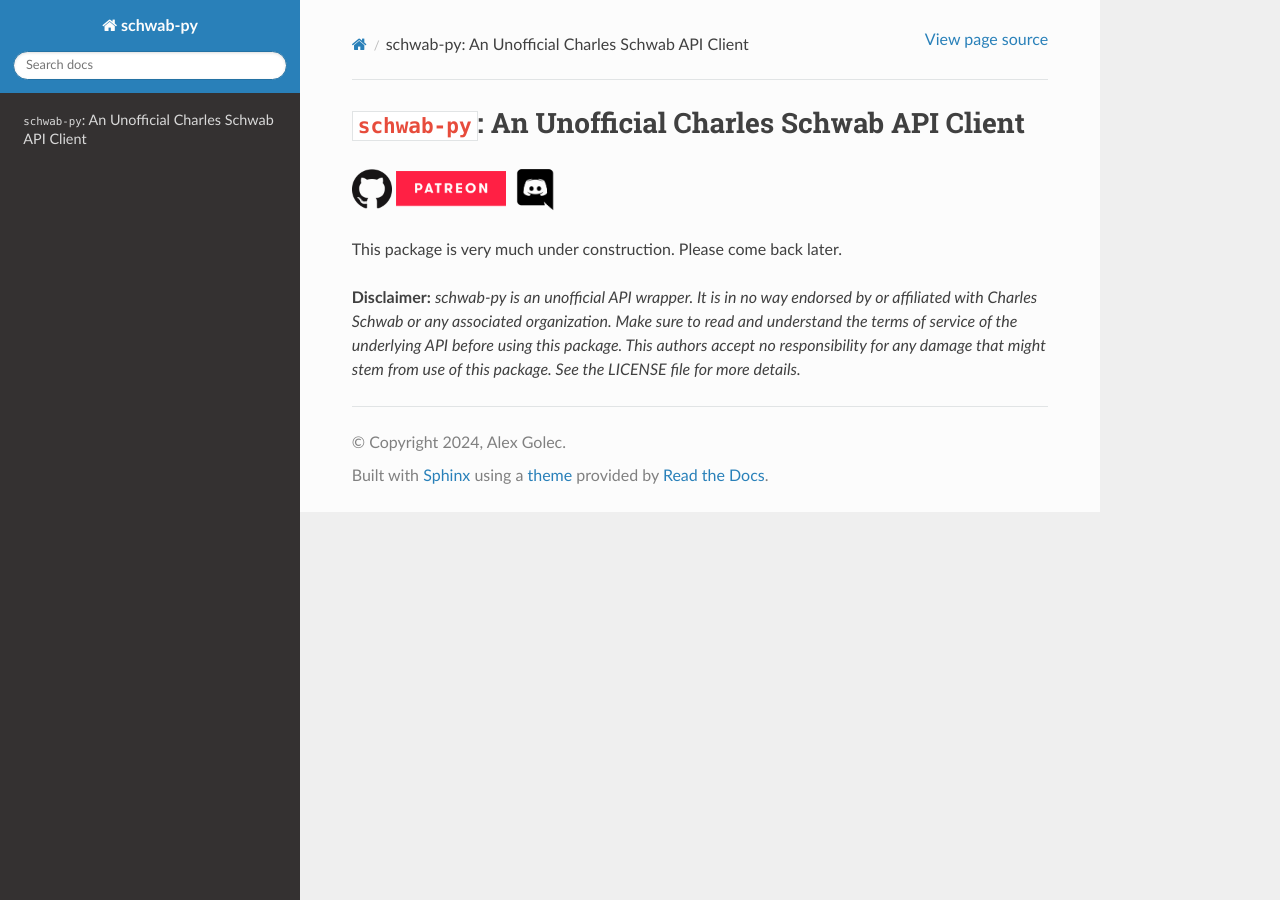
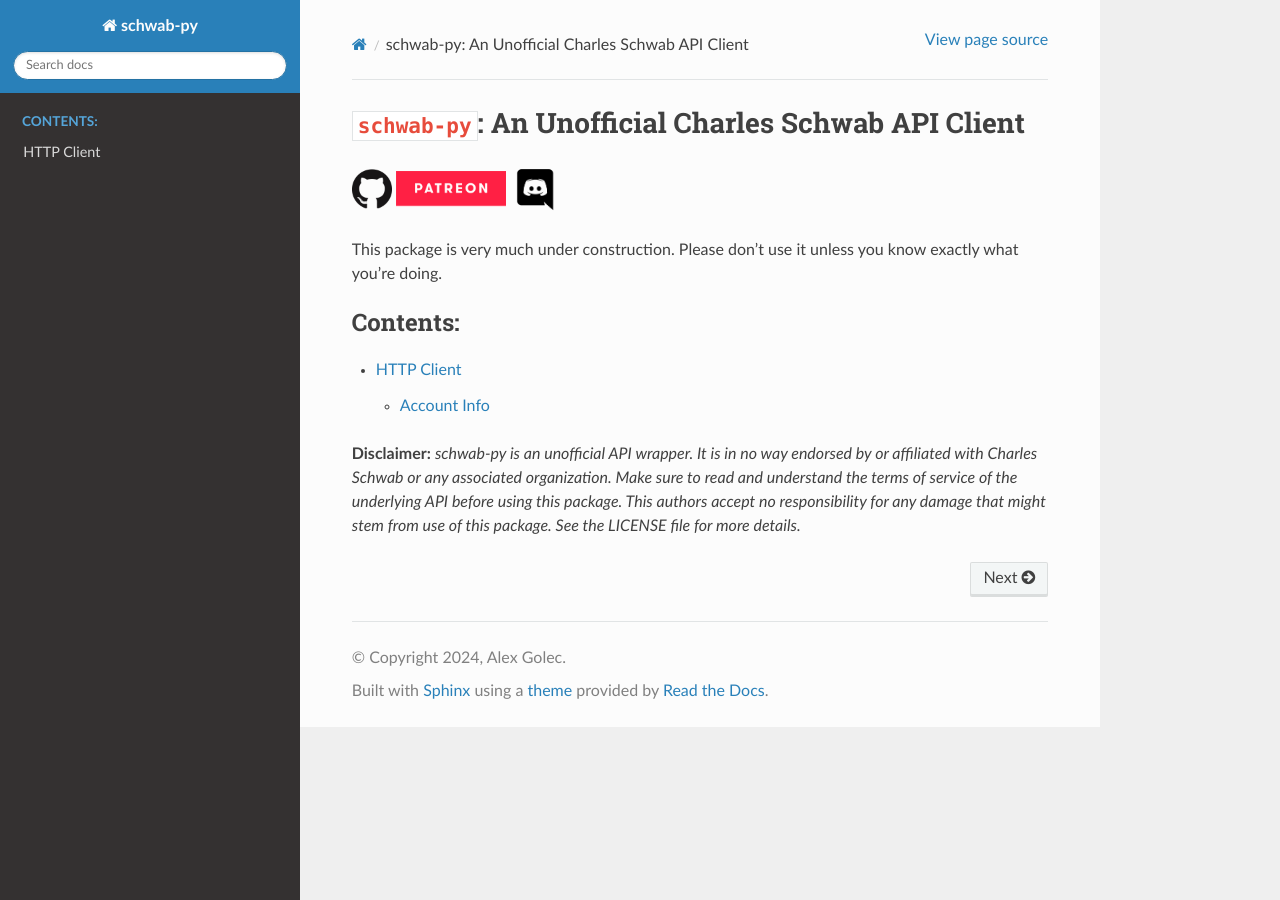
Before and after one commit to alexgolec/schwab-py, a Sphinx documentation site: the page built from docs/index.rst, in a window 1280 px wide. Built offline with Sphinx 7.4.7 and the Read the Docs theme 2.0.0, drawn with Linux system fonts in a browser that asks for light colours.

Commit message:
Account placeholder docs

```diff
--- a/docs/index.rst
+++ b/docs/index.rst
@@ -14,7 +14,15 @@
    :target: https://discord.gg/M3vjtHj
 
 
-This package is very much under construction. Please come back later.
+This package is very much under construction. Please don't use it unless you
+know exactly what you're doing.
+
+.. toctree::
+  :maxdepth: 2
+  :caption: Contents:
+
+  client
+
 
 
 **Disclaimer:** *schwab-py is an unofficial API wrapper. It is in no way
```
Also changed, not shown: docs/client.rst (added, +28 -0 lines), 1 other file.
